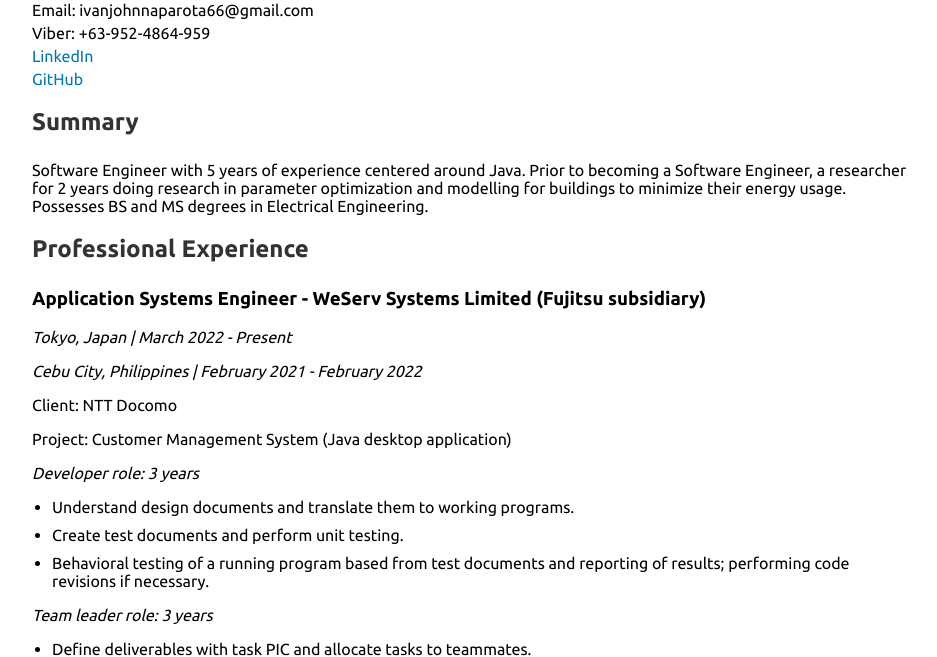
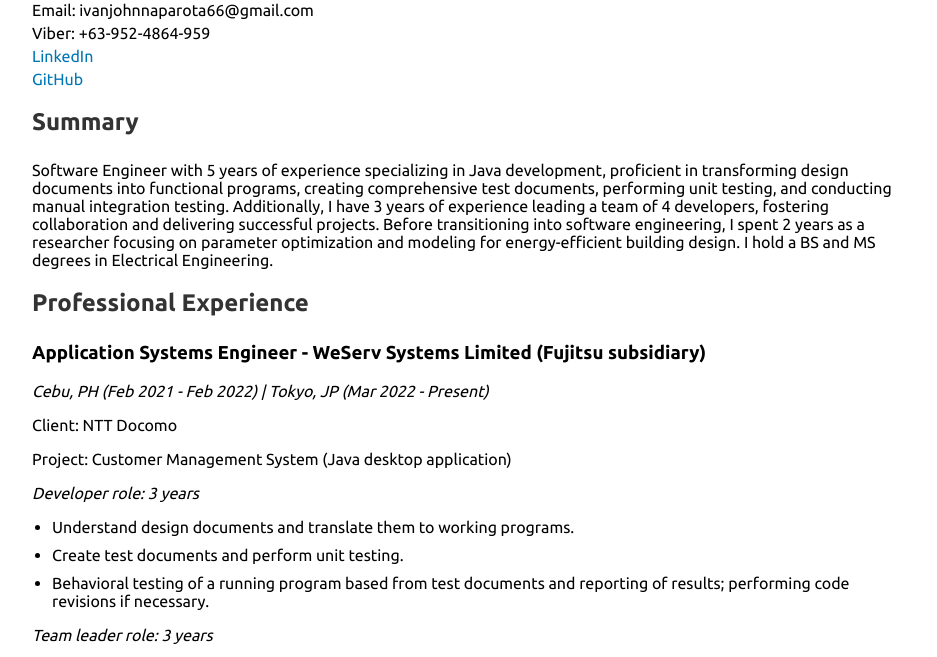
Before and after one commit to banjann/resume, a plain HTML site: page index.html in a window 1280 px wide. Shown: the part 79-736 px from the top of the page, without its empty margins (168-1105 px from the left). Drawn offline with Linux system fonts and the light colour scheme.

Commit message:
exp edit

```diff
--- a/index.html
+++ b/index.html
@@ -55,14 +55,13 @@
 
     <div class="section">
         <h2>Summary</h2>
-        <p>Software Engineer with 5 years of experience centered around Java. Prior to becoming a Software Engineer, a researcher for 2 years doing research in parameter optimization and modelling for buildings to minimize their energy usage. Possesses BS and MS degrees in Electrical Engineering.</p>
+        <p>Software Engineer with 5 years of experience specializing in Java development, proficient in transforming design documents into functional programs, creating comprehensive test documents, performing unit testing, and conducting manual integration testing. Additionally, I have 3 years of experience leading a team of 4 developers, fostering collaboration and delivering successful projects. Before transitioning into software engineering, I spent 2 years as a researcher focusing on parameter optimization and modeling for energy-efficient building design. I hold a BS and MS degrees in Electrical Engineering.</p>
     </div>
 
     <div class="section">
         <h2>Professional Experience</h2>
         <h3>Application Systems Engineer - WeServ Systems Limited (Fujitsu subsidiary)</h3>
-        <p><em>Tokyo, Japan | March 2022 - Present</em></p>
-        <p><em>Cebu City, Philippines | February 2021 - February 2022</em></p>
+        <p><em>Cebu, PH (Feb 2021 - Feb 2022) | Tokyo, JP (Mar 2022 - Present)</em></p>
         <p>Client: NTT Docomo</p>
         <p>Project: Customer Management System (Java desktop application)</p>
         <p><em>Developer role: 3 years</em></p>
```
